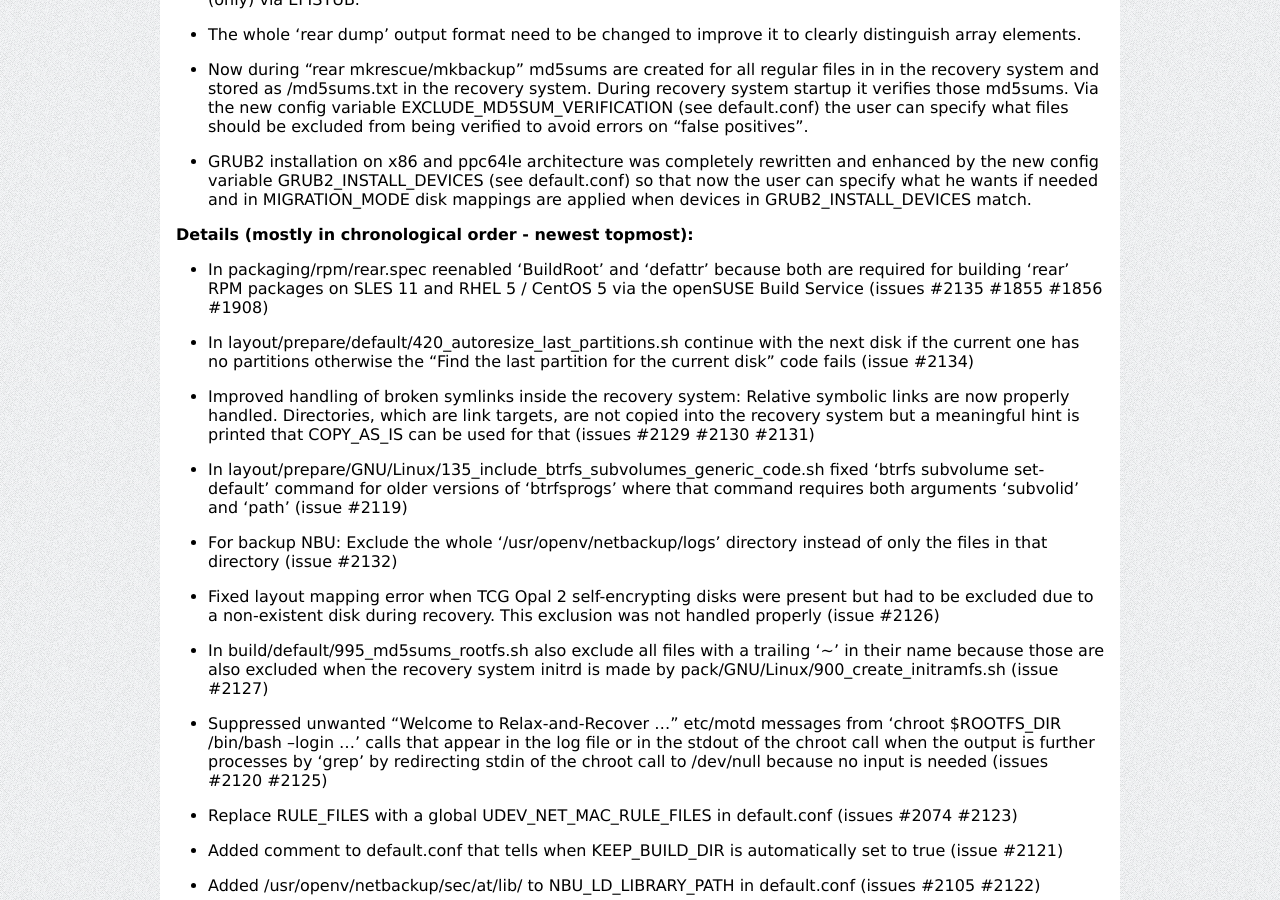
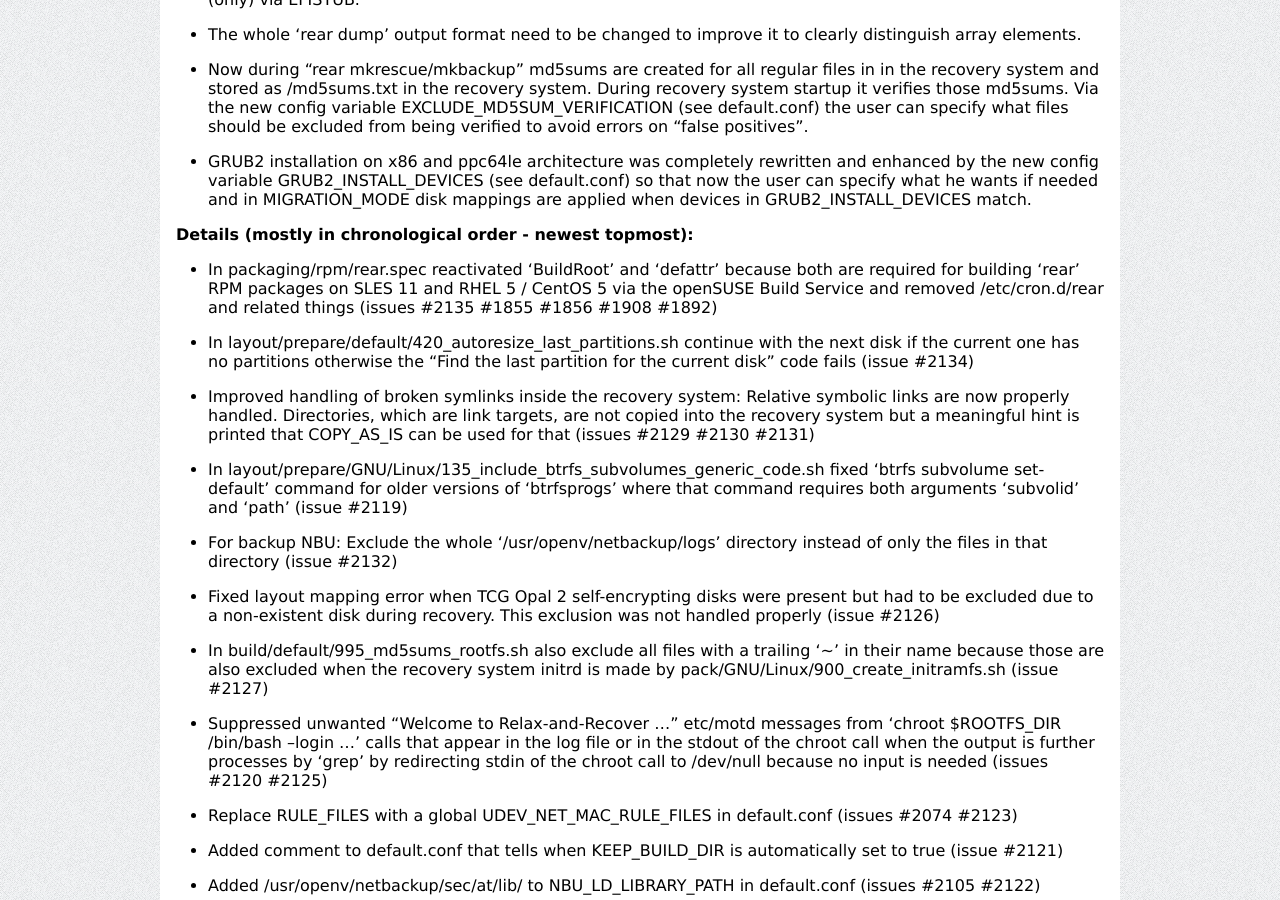
Before and after one commit to rear/rear.github.com, a Jekyll site: the page built from documentation/release-notes-2-5.md, in a window 1280 px wide and 900 px high, scrolled down 3802 px. Built offline with Jekyll 4.4.1, drawn with Linux system fonts in a browser that asks for light colours; comment, search, counter and statistics services are not loaded.

Commit message:
Update release-notes-2-5.md
Added latest changes to the "Details" part of "Version 2.5"

```diff
--- a/documentation/release-notes-2-5.md
+++ b/documentation/release-notes-2-5.md
@@ -252,7 +252,7 @@ disk mappings are applied when devices in GRUB2_INSTALL_DEVICES match.
 
 #### Details (mostly in chronological order - newest topmost):
 
-* In packaging/rpm/rear.spec reenabled 'BuildRoot' and 'defattr' because both are required for building 'rear' RPM packages on SLES 11 and RHEL 5 / CentOS 5 via the openSUSE Build Service (issues #2135 #1855 #1856 #1908)
+* In packaging/rpm/rear.spec reactivated 'BuildRoot' and 'defattr' because both are required for building 'rear' RPM packages on SLES 11 and RHEL 5 / CentOS 5 via the openSUSE Build Service and removed /etc/cron.d/rear and related things (issues #2135 #1855 #1856 #1908 #1892)
 
 * In layout/prepare/default/420_autoresize_last_partitions.sh continue with the next disk if the current one has no partitions otherwise the "Find the last partition for the current disk" code fails (issue #2134)
 
```
